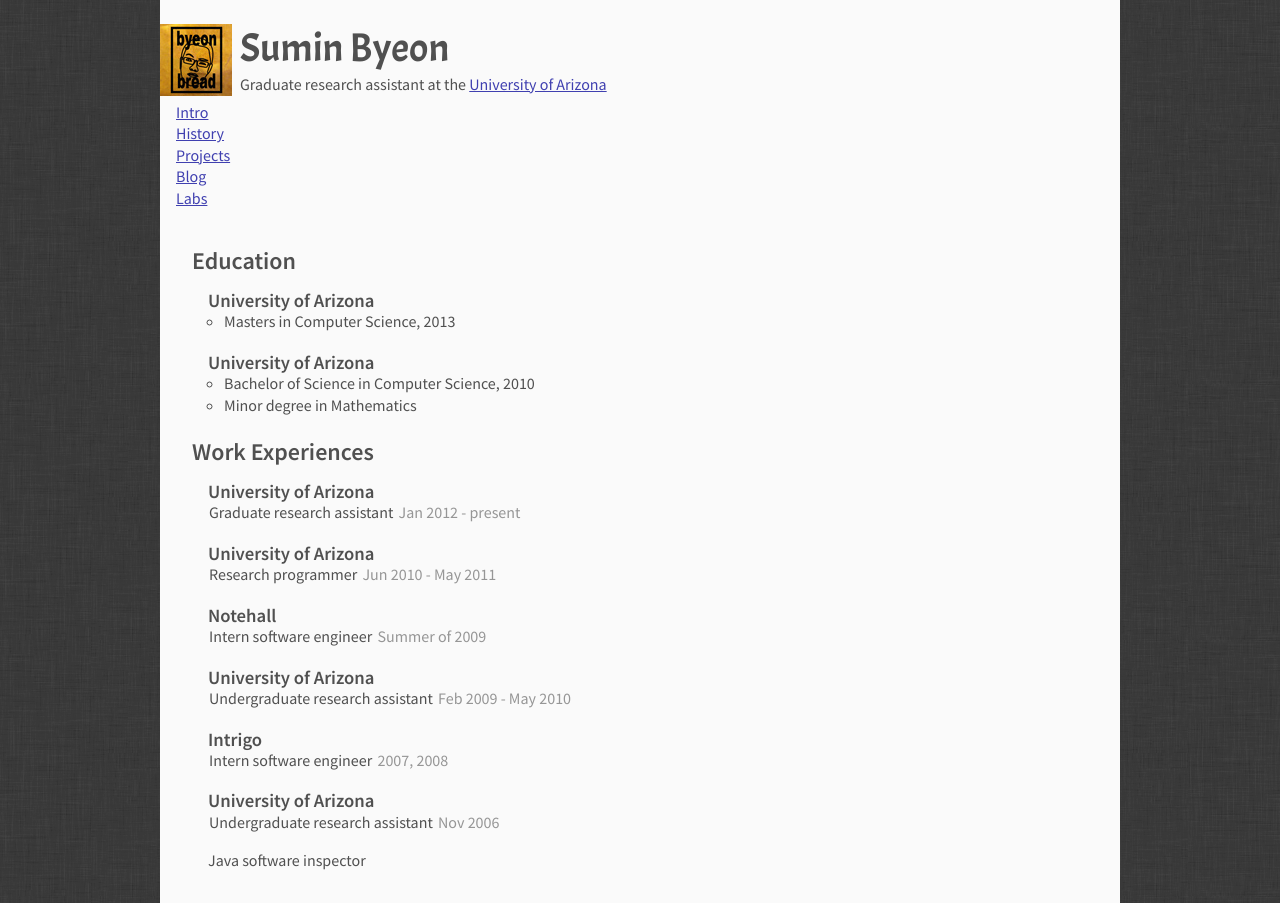
After one commit to suminb/web, a Flask app: page /history in a window 1280 px wide. The commit adds this page. Run offline with Flask 2, Linux system fonts and the light colour scheme; some libraries are stand-ins or nearby versions.

Commit message:
History page.

```diff
--- a/app.py
+++ b/app.py
@@ -35,6 +35,10 @@ app.jinja_env.filters['optional_url'] = optional_url
 @app.route("/")
 def index():
     return render_template("index.html")
+
+@app.route("/history")
+def history():
+    return render_template("history.html")
 
 @app.route("/tagcloud")
 def tagcloud():
--- a/static/stylesheets/main.css
+++ b/static/stylesheets/main.css
@@ -42,6 +42,9 @@ ul li {
     margin: 0;
     padding: 0;
 }
+ul li h1, h2, h3 {
+    margin: 1em 0 0 0;
+}
 
 span.tag {
     padding: 1px 4px 1px 4px;
@@ -63,16 +66,17 @@ span.year {
     background-color: #E8E0E0;
 }
 
-#content {
+#layout {
     width: 960px;
     margin: auto;
     padding-top: 24px;
     background-color: #FAFAFA;
 }
-#content p {
+#content {
     margin: 0;
     padding: 1em 2em 1em 2em;
 }
+
 
 /*****************************************************************************
  * Title bar
@@ -112,19 +116,7 @@ ul.links a.title:hover {
 }
 
 /*****************************************************************************
- * Known affiliates section
- *****************************************************************************/
-
-ul.affiliates a.title {
-    color: #309030;
-}
-ul.affiliates a.title:hover {
-    background-color: #309030;
-    color: #FFF;
-}
-
-/*****************************************************************************
- * Projects section
+ * Projects page
  *****************************************************************************/
 
 ul.projects a.title {
@@ -138,6 +130,21 @@ ul.projects h3 {
     margin: 1em 0 0 0;
 }
 
-#expandable {
-    display: none;
+/*****************************************************************************
+ * History page
+ *****************************************************************************/
+
+ul.education li ul {
+    list-style-type: circle;
 }
+ul.education li ul li {
+    margin: 0;
+    padding: 0;
+}
+
+ul.work-experiences span {
+    margin: 1px;
+}
+ul.work-experiences span.date {
+    color: #969696;
+}
--- /dev/null
+++ b/templates/history.html
@@ -0,0 +1,60 @@
+{% extends "layout.html" %}
+{% block body %}
+
+  <div id="content" class="history">
+    <h2>Education</h2>
+    <ul class="education">
+      <li>
+        <h3>University of Arizona</h3>
+        <ul>
+          <li>Masters in Computer Science, 2013</li>
+        </ul>
+      </li>
+      <li>
+        <h3>University of Arizona</h3>
+        <ul>
+          <li>Bachelor of Science in Computer Science, 2010</li>
+          <li>Minor degree in Mathematics</li>
+        </ul>
+      </li>
+    </ul>
+
+    <h2>Work Experiences</h2>
+
+    <ul class="work-experiences">
+      <li>
+        <h3>University of Arizona</h3>
+        <span>Graduate research assistant</span>
+        <span class="date">Jan 2012 - present</span>
+      </li>
+      <li>
+        <h3>University of Arizona</h3>
+        <span>Research programmer</span>
+        <span class="date">Jun 2010 - May 2011</span>
+      </li>
+      <li>
+        <h3>Notehall</h3>
+        <span>Intern software engineer</span>
+        <span class="date">Summer of 2009</span>
+      </li>
+      <li>
+        <h3>University of Arizona</h3>
+        <span>Undergraduate research assistant</span>
+        <span class="date">Feb 2009 - May 2010</span>
+      </li>
+      <li>
+        <h3>Intrigo</h3>
+        <span>Intern software engineer</span>
+        <span class="date">2007, 2008</span>
+      </li>
+      <li>
+        <h3>University of Arizona</h3>
+        <span>Undergraduate research assistant</span>
+        <span class="date">Nov 2006</span>
+        <p>Java software inspector</p>
+      </li>
+    </ul>
+
+  </div>
+
+{% endblock %}
--- a/templates/layout.html
+++ b/templates/layout.html
@@ -13,7 +13,7 @@
 
 </head>
 <body>
-  <div id="content">
+  <div id="layout">
     <div id="title-bar">
       <div id="profile-pic">
         <img src="/static/images/byeonbread_72.jpg" alt=""/>
--- a/templates/projects.html
+++ b/templates/projects.html
@@ -1,6 +1,7 @@
 {% extends "layout.html" %}
 {% block body %}
 
+  <div id="content">
     <ul class="projects">
     {% for project in projects %}
       <li>
@@ -12,4 +13,6 @@
       </li>
     {% endfor %}
     </ul>
+  </div>
+
 {% endblock %}
--- a/templates/tagcloud.html
+++ b/templates/tagcloud.html
@@ -4,7 +4,7 @@
 {% endblock %}
 {% block body %}
 
-<div id="content">
+<div id="layout">
   <div id="tagcloud" class="jqcloud" style="width:100%;height:480px;"></div>
 </div>
 
```
Lines whose indentation alone changed are shown as unchanged.
